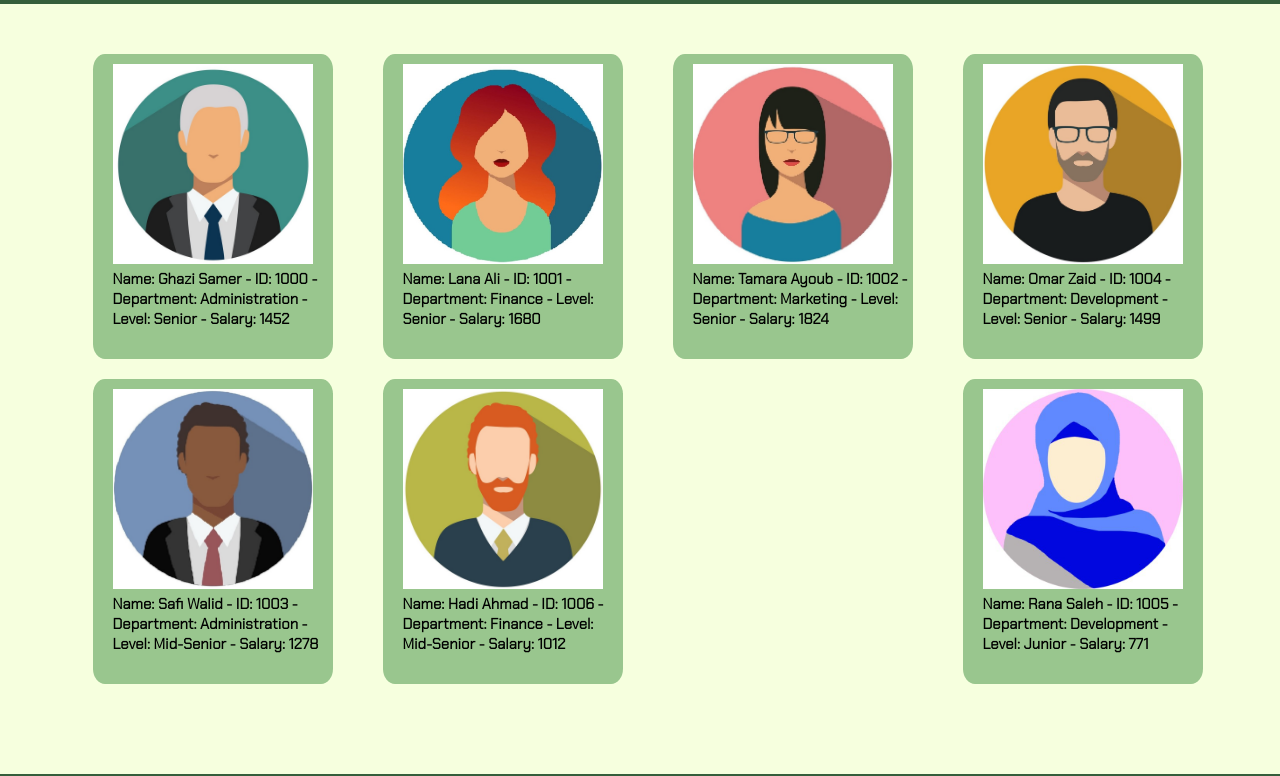
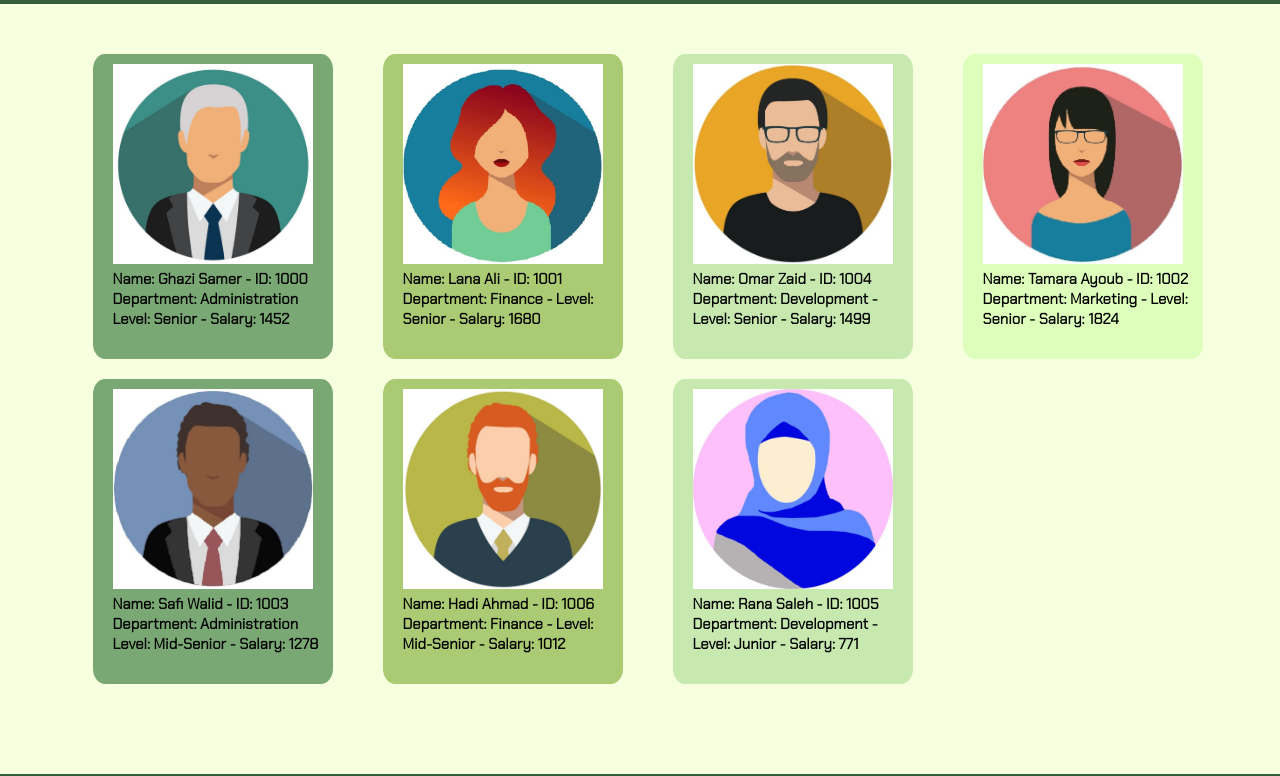
Before and after one commit to Mohammadabutaimeh/HR-management-system, a plain HTML site: page index.html in a window 1280 px wide. Shown: the part 116-892 px from the top of the page. Drawn offline with Linux system fonts and the light colour scheme.

Commit message:
add background color for each department

```diff
--- a/js/app-home.js
+++ b/js/app-home.js
@@ -190,7 +190,7 @@ footer.appendChild(footerMainPar);
 
 Employee.prototype.renderEmployees=function(){
     let employeeDiv=document.createElement("div");
-   employeeDiv.style.background="#99C68E";
+   employeeDiv.style.background="#7AA874";
    employeeDiv.style.paddingTop="10px";
    employeeDiv.style.paddingLeft="20px";
    employeeDiv.style.paddingBottom="30px";
@@ -209,14 +209,13 @@ Employee.prototype.renderEmployees=function(){
 
     let mainParagraph=document.createElement("p");
     mainParagraph.style.fontSize="15px"
-    mainParagraph.style.textAlign="left"
-    mainParagraph.textContent=` Name: ${this.employeeFullName} - ID: ${this.employeeId} - Department: ${this.employeeDepartment} - Level: ${this.employeeLevel} -  Salary: ${this.employeeSalary}  `;
+    mainParagraph.textContent=` Name: ${this.employeeFullName} - ID: ${this.employeeId}  Department: ${this.employeeDepartment}  Level: ${this.employeeLevel} - Salary: ${this.employeeSalary}  `;
     employeeDiv.appendChild(mainParagraph);
 
 }
 Employee.prototype.renderEmployees1=function(){
     let employeeDiv=document.createElement("div");
-   employeeDiv.style.background="#99C68E";
+   employeeDiv.style.background="#AACB73";
    employeeDiv.style.paddingTop="10px";
    employeeDiv.style.paddingLeft="20px";
    employeeDiv.style.paddingBottom="30px";
@@ -235,15 +234,14 @@ Employee.prototype.renderEmployees1=function(){
 
     let mainParagraph=document.createElement("p");
     mainParagraph.style.fontSize="15px"
-    mainParagraph.style.textAlign="left"
-    mainParagraph.textContent=` Name: ${this.employeeFullName} - ID: ${this.employeeId} - Department: ${this.employeeDepartment} - Level: ${this.employeeLevel} -  Salary: ${this.employeeSalary}  `;
+    mainParagraph.textContent=` Name: ${this.employeeFullName} - ID: ${this.employeeId}  Department: ${this.employeeDepartment} - Level: ${this.employeeLevel} -  Salary: ${this.employeeSalary}  `;
     employeeDiv.appendChild(mainParagraph);
 
 }
 
 Employee.prototype.renderEmployees2=function(){
     let employeeDiv=document.createElement("div");
-   employeeDiv.style.background="#99C68E";
+   employeeDiv.style.background="#C7E9B0";
    employeeDiv.style.paddingTop="10px";
    employeeDiv.style.paddingLeft="20px";
    employeeDiv.style.paddingBottom="30px";
@@ -262,14 +260,13 @@ Employee.prototype.renderEmployees2=function(){
 
     let mainParagraph=document.createElement("p");
     mainParagraph.style.fontSize="15px"
-    mainParagraph.style.textAlign="left"
-    mainParagraph.textContent=` Name: ${this.employeeFullName} - ID: ${this.employeeId} - Department: ${this.employeeDepartment} - Level: ${this.employeeLevel} -  Salary: ${this.employeeSalary}  `;
+    mainParagraph.textContent=` Name: ${this.employeeFullName} - ID: ${this.employeeId}  Department: ${this.employeeDepartment} - Level: ${this.employeeLevel} -  Salary: ${this.employeeSalary}  `;
     employeeDiv.appendChild(mainParagraph);
 
 }
 Employee.prototype.renderEmployees3=function(){
     let employeeDiv=document.createElement("div");
-   employeeDiv.style.background="#99C68E";
+   employeeDiv.style.background="#DDFFBB";
    employeeDiv.style.paddingTop="10px";
    employeeDiv.style.paddingLeft="20px";
    employeeDiv.style.paddingBottom="30px";
@@ -288,8 +285,7 @@ Employee.prototype.renderEmployees3=function(){
 
     let mainParagraph=document.createElement("p");
     mainParagraph.style.fontSize="15px"
-    mainParagraph.style.textAlign="left"
-    mainParagraph.textContent=` Name: ${this.employeeFullName} - ID: ${this.employeeId} - Department: ${this.employeeDepartment} - Level: ${this.employeeLevel} -  Salary: ${this.employeeSalary}  `;
+    mainParagraph.textContent=` Name: ${this.employeeFullName} - ID: ${this.employeeId}  Department: ${this.employeeDepartment} - Level: ${this.employeeLevel} -  Salary: ${this.employeeSalary}  `;
     employeeDiv.appendChild(mainParagraph);
 
 }
@@ -306,12 +302,12 @@ for (let index = 0; index < employeesArray.length; index++) {
     employeesArray[index].generateRandomsalary();
     employeesArray[index].renderEmployees1();
             break;
-            case 'Marketing':
+            case 'Development':
             employeesArray[index].generatId();
     employeesArray[index].generateRandomsalary();
     employeesArray[index].renderEmployees2();
             break;
-            case 'Development':
+            case 'Marketing':
             employeesArray[index].generatId();
     employeesArray[index].generateRandomsalary();
     employeesArray[index].renderEmployees3();
--- a/style/index.css
+++ b/style/index.css
@@ -11,7 +11,7 @@
     background-color:#355E3B;
     display: flex;
     justify-content: space-around;
-    align-items: center;
+    align-items:center;
     height: 120px;
 
 }
```
Also changed, not shown: 1 other file.
